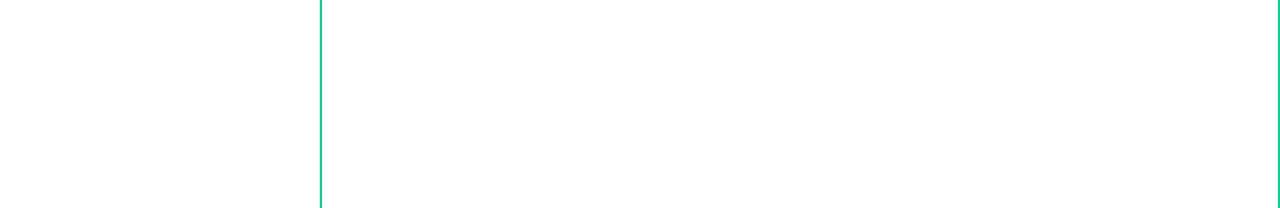
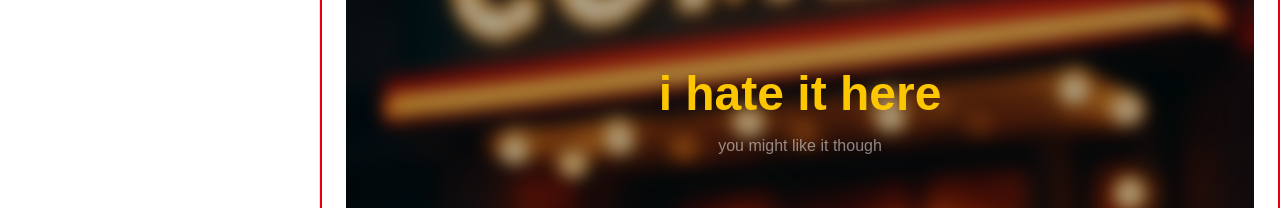
Before and after one commit to siberian-devsky/comedy, a Next.js app: page / in a window 1280 px wide. Shown: the part 212-420 px from the top of the page. Built offline with nearby package versions, Linux system fonts and the light colour scheme; no server answers.

Commit message:
checkpoint

```diff
--- a/src/app/page.tsx
+++ b/src/app/page.tsx
@@ -4,6 +4,7 @@ import Cell from '@/components/Cell';
 import CellModal from '@/components/Cell/modals/CellModal';
 import { CellData } from '@/types';
 import Header from '@/components/Header';
+import Hero from '@/components/Hero/Hero';
 
 export default function Grid() {
     const [cells, setCells] = useState<CellData[]>([]);
@@ -75,9 +76,8 @@ export default function Grid() {
                 </aside>
 
                 {/* Main Content (Right) */}
-                <section className="flex-1 h-full overflow-y-auto p-6 border-2 border-emerald-400">
-                    {/* Hero or other main content goes here */}
-                    {/* <Hero /> */}
+                <section className="flex-1 h-full overflow-y-auto p-6 border-2 border-red-600">
+                    <Hero />
                     <div className="text-xl font-semibold text-gray-500">
                         Select a comic from the sidebar to view details.
                     </div>
```
